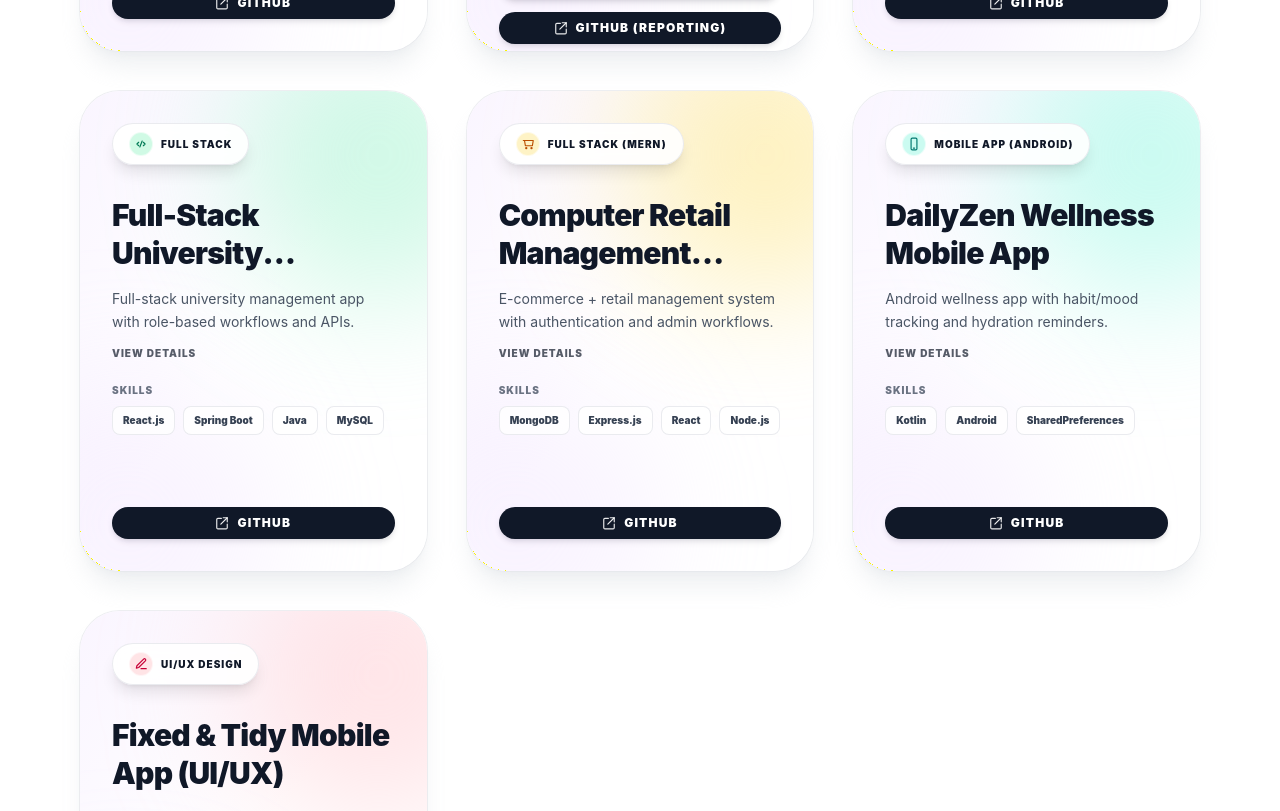
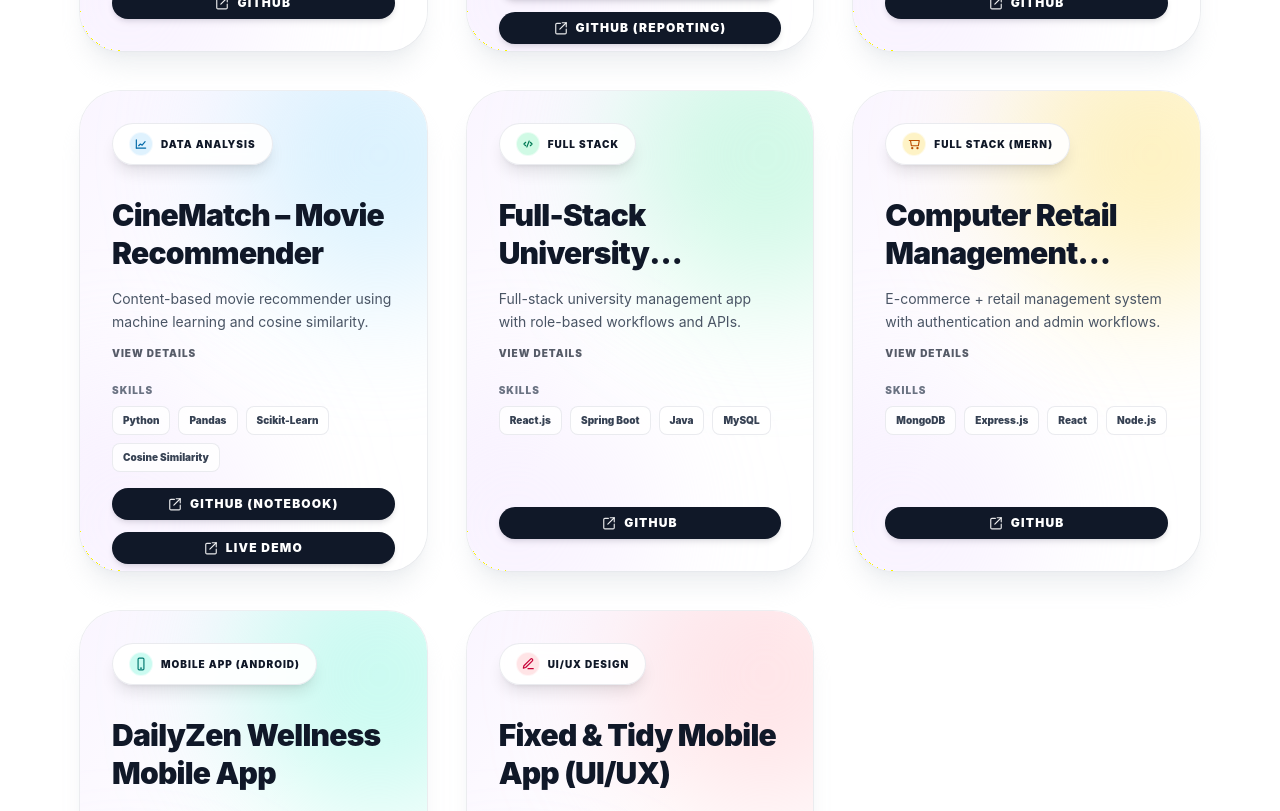
Before and after one commit to gayanieka/my-portfolio, a React (Vite) app: page / in a window 1280 px wide. Shown: the part 2380-3191 px from the top of the page. Built offline with nearby package versions, Linux system fonts and the light colour scheme.

Commit message:
add a new project

```diff
--- a/src/components/Projects.jsx
+++ b/src/components/Projects.jsx
@@ -181,6 +181,23 @@ const projectsData = [
       { label: "GitHub", href: "https://github.com/gayanieka/Patient_wait_time_dashbord.git" }
     ]
   },
+  {
+  title: "CineMatch – Movie Recommender",
+  category: "Data Analysis", // Or a new category if preferred
+  description: "A content-based movie recommendation system that uses cosine similarity to provide personalized movie suggestions based on user input.",
+  shortDescription: "Content-based movie recommender using machine learning and cosine similarity.",
+  details: "Developed a movie recommendation engine using Python, pandas, and scikit-learn. The system processes movie metadata (genres, cast, director) to calculate similarity scores and deliver accurate recommendations based on user-searched titles.",
+  tech: ["Python", "Pandas", "Scikit-Learn", "Cosine Similarity", "TF-IDF Vectorizer"],
+  image: null,
+  images: [
+      new URL('../images/movie_1.png', import.meta.url).href,
+      new URL('../images/movie_2.png', import.meta.url).href
+    ],
+  links: [
+    { label: "GitHub (Notebook)", href: "https://github.com/gayanieka/Movie_prediction.git" },
+    { label: "Live Demo", href: "#" }
+  ]
+},
   {
     title: "Full-Stack University Management System Project",
     category: "Full Stack",
```
Also changed, not shown: src/images/movie_1.png (added), src/images/movie_2.png (added).
